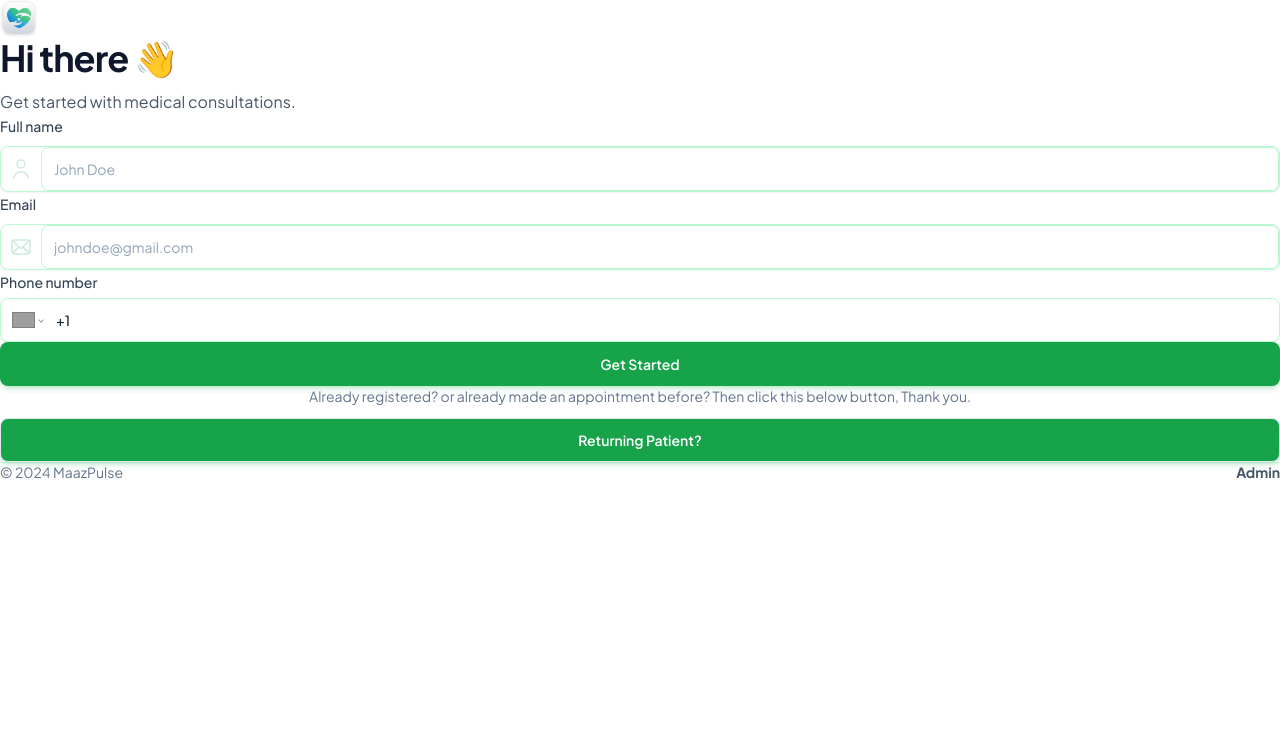
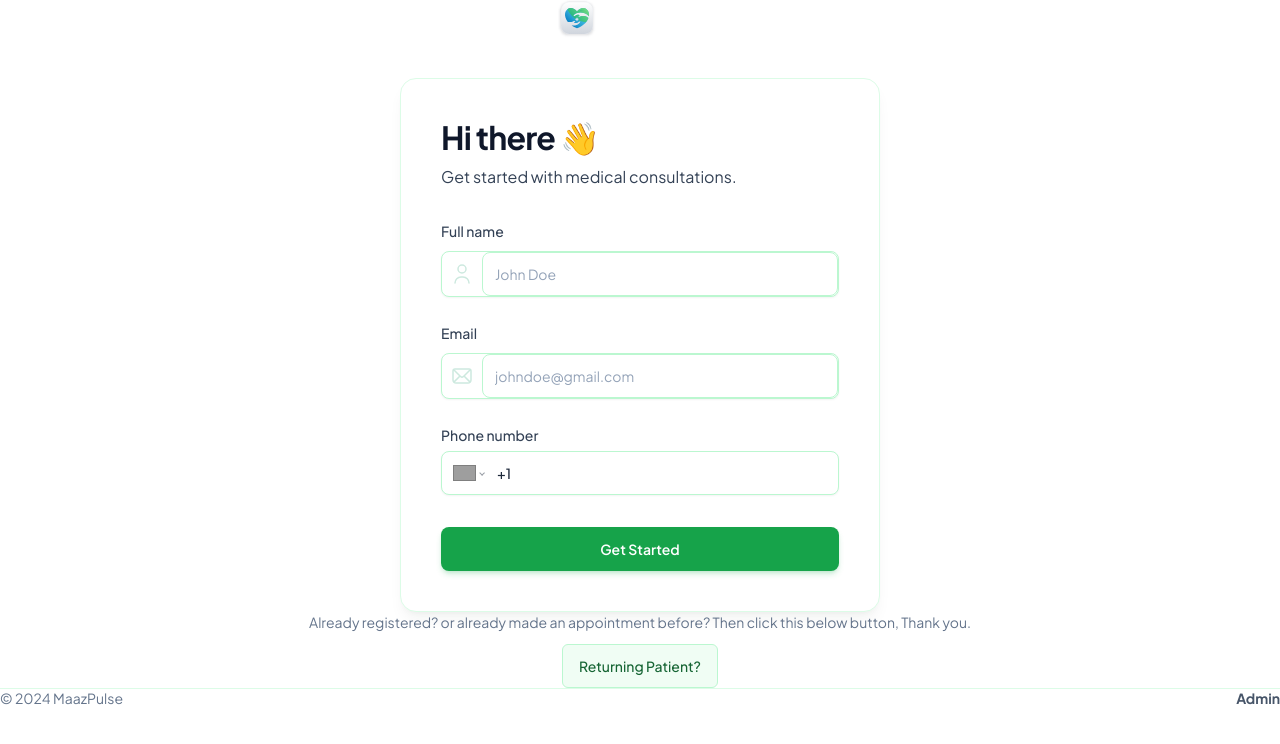
Before and after one commit to muhammadmaaz-2k5/Maaz-HealthCare-Doctor-Appointment-System, a Next.js app: page / in a window 1280 px wide. Shown: the top 744 px of the page. Built offline with nearby package versions, Linux system fonts and the light colour scheme; no server answers; grey boxes are pictures that could not be loaded.

Commit message:
added styled to the registration page

```diff
--- a/app/page.tsx
+++ b/app/page.tsx
@@ -73,7 +73,8 @@ const Home = ({ searchParams }: SearchParamProps) => {
 
       <section className={Theme.layout.container}>
         <div className={Theme.layout.subContainer}>
-          <Link href="/">
+          <div className="flex flex-1 flex-col items-center justify-center">
+            <Link href="/" className="mb-10">
               <img
                 src="/assets/icons/logo-full.svg"
                 width={200}
@@ -86,7 +87,9 @@ const Home = ({ searchParams }: SearchParamProps) => {
               />
             </Link>
 
+            <div className="w-full max-w-[480px] rounded-2xl border border-green-100 bg-white p-8 shadow-lg shadow-green-950/5 sm:p-10">
               <PatientForm />
+            </div>
 
             <div className={Theme.form.returningPromptWrapper}>
               <span className={Theme.text.muted}>
@@ -95,7 +98,7 @@ const Home = ({ searchParams }: SearchParamProps) => {
               </span>
               <Button
                 variant="outline"
-              className={`${Theme.button.primary}${isPending ? " " + Theme.button.primaryDisabled : ""}`}
+                className={`${Theme.button.ghost}`}
                 onClick={() => {
                   startTransition(() => setOpen(true));
                 }}
@@ -111,6 +114,7 @@ const Home = ({ searchParams }: SearchParamProps) => {
                 © 2024 MaazPulse
               </p>
               <AdminLink className={Theme.footer.adminLink} />
+            </div>
           </div>
         </div>
       </section>
--- a/components/forms/PatientForm.tsx
+++ b/components/forms/PatientForm.tsx
@@ -72,11 +72,18 @@ export const PatientForm = () => {
 
   return (
     <Form {...form}>
-      <form onSubmit={form.handleSubmit(onSubmit)} className={Theme.form.wrapper}>
-        <section className={Theme.header.sectionHeader}>
-          <h1 className={Theme.header.pageHeader}>Hi there 👋</h1>
-          <p className={Theme.header.pageSubtitle}>Get started with medical consultations.</p>
+      <form
+        onSubmit={form.handleSubmit(onSubmit)}
+        className="w-full space-y-8"
+      >
+        <section className="space-y-3">
+          <h1 className="text-32-bold text-green-900 tracking-tight">Hi there 👋</h1>
+          <p className="text-16-regular text-slate-600">
+            Get started with medical consultations.
+          </p>
         </section>
+
+        <div className="space-y-6">
           <CustomFormField
             fieldType={FormFieldType.INPUT}
             control={form.control}
@@ -87,6 +94,7 @@ export const PatientForm = () => {
             iconAlt="user"
             iconClassName={Theme.form.iconWrapper}
           />
+
           <CustomFormField
             fieldType={FormFieldType.INPUT}
             control={form.control}
@@ -97,6 +105,7 @@ export const PatientForm = () => {
             iconAlt="email"
             iconClassName={Theme.form.iconWrapper}
           />
+
           <CustomFormField
             fieldType={FormFieldType.PHONE_INPUT}
             control={form.control}
@@ -104,6 +113,8 @@ export const PatientForm = () => {
             label="Phone number"
             placeholder="(555) 123-4567"
           />
+        </div>
+
         <SubmitButton
           isLoading={isLoading || isPending}
           loadingText="Continuing..."
```
Lines whose indentation alone changed are shown as unchanged.
